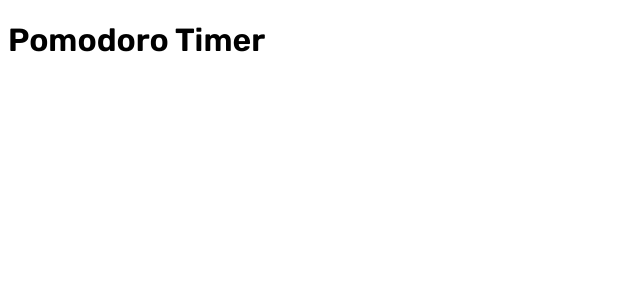
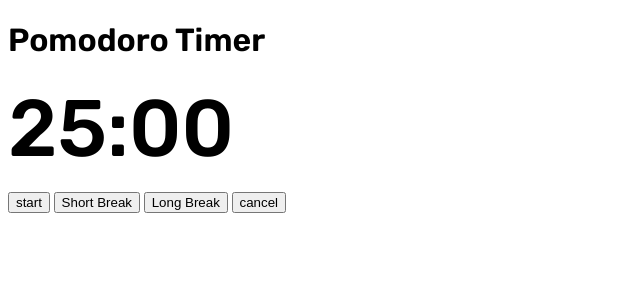
Before and after one commit to ni-lie/IskoTool, a Svelte app in the folder IskoTool/: page / in a window 1280 px wide. Shown: the top 300 px of the page, without its empty margins (0-640 px from the left). Built offline with nearby package versions, Linux system fonts and the light colour scheme.

Commit message:
Pomodoro commit

```diff
--- a/IskoTool/src/App.svelte
+++ b/IskoTool/src/App.svelte
@@ -1,11 +1,13 @@
 <script>
-
+  let title = "POMODORO";
+  import PomodoroTimer from './lib/PomodoroTimer.svelte';
 </script>
 
 <main>
   <h1>
     Pomodoro Timer
   </h1>
+  <PomodoroTimer />
 </main>
 
 <style>
--- /dev/null
+++ b/IskoTool/src/lib/PomodoroTimer.svelte
@@ -0,0 +1,115 @@
+<script>
+    const minutesToSeconds = (minutes) => minutes * 60;
+    const secondsToMinutes = (seconds) => Math.floor(seconds / 60);
+    const padWithZeroes = (number) => number.toString().padStart(2, '0');
+    const State = {idle: 'idle', inProgress: 'in progress', shortResting: 'shortresting', longResting: 'longresting'};
+
+    const POMODORO_S = minutesToSeconds(25);
+    const LONG_BREAK_S = minutesToSeconds(20);
+    const SHORT_BREAK_S = minutesToSeconds(5);
+
+    let currentState = State.idle;
+    let pomodoroTime = POMODORO_S;
+    // let longBreakTime = LONG_BREAK_S;
+    // let shortBreakTime = SHORT_BREAK_S;
+    let completedPomodoros = 0;
+    let interval;
+
+    function formatTime(timeInSeconds) {
+      const minutes = secondsToMinutes(timeInSeconds);
+      const remainingSeconds = timeInSeconds % 60;
+      return `${padWithZeroes(minutes)}:${padWithZeroes(remainingSeconds)}`;
+    }
+
+    function startPomodoro() {
+      setState(State.inProgress);
+      interval = setInterval(() => {
+        if (pomodoroTime === 0) {
+          completePomodoro();
+        }
+        pomodoroTime -= 1;
+      },1000);
+    }
+
+
+    function startShortBreak() {
+      rest(SHORT_BREAK_S);
+    }
+
+    function startLongBreak(){
+      rest(LONG_BREAK_S);
+    }
+
+    function setState(newState){
+      clearInterval(interval)
+      currentState = newState;
+    }
+
+    function completePomodoro(){
+      completedPomodoros++;
+      if (completedPomodoros === 4) {
+        rest(LONG_BREAK_S);
+        completedPomodoros = 0;
+      } else {
+        rest(SHORT_BREAK_S);
+      }
+    }
+
+    function rest(time){
+      if(time === SHORT_BREAK_S) {
+        setState(State.shortResting);
+      }
+      else {
+        setState(State.longResting);
+      }
+      pomodoroTime = time;
+      interval = setInterval(() => {
+        if (pomodoroTime === 0) {
+          idle();
+        }
+        pomodoroTime -= 1;
+      },1000);
+    }
+
+    function cancelPomodoro() {
+      // TODO: Add some logic to prompt the user to write down
+      // the cause of the interruption.
+      idle();
+    }
+
+    function idle(){
+      //
+      if (currentState === State.shortResting){
+        pomodoroTime = SHORT_BREAK_S;
+      }
+      else if (currentState === State.longResting){
+        pomodoroTime = LONG_BREAK_S;
+      }
+      else {
+        pomodoroTime = POMODORO_S;
+      }
+      setState(State.idle);
+      //pomodoroTime = pomodoroTime;
+    }
+  </script>
+
+  <style>
+    time {
+      display: block;
+      font-size: 5em;
+      margin-bottom: 0.2em;
+    }
+  </style>
+
+  <section>
+    <time>
+      {formatTime(pomodoroTime)}
+    </time>
+    <footer>
+      <button class="primary" on:click={startPomodoro} disabled={currentState !== State.idle}>start</button>
+      <button class="primary" on:click={startShortBreak} disabled={currentState !== State.idle}>Short Break</button>
+      <button class="primary" on:click={startLongBreak} disabled={currentState !== State.idle}>Long Break</button>
+      <button on:click={cancelPomodoro} disabled={currentState === State.inProgress && currentState === State.resting}>cancel</button>
+      <!--button on:click={completePomodoro}>complete</button-->
+    </footer>
+  </section>
```
